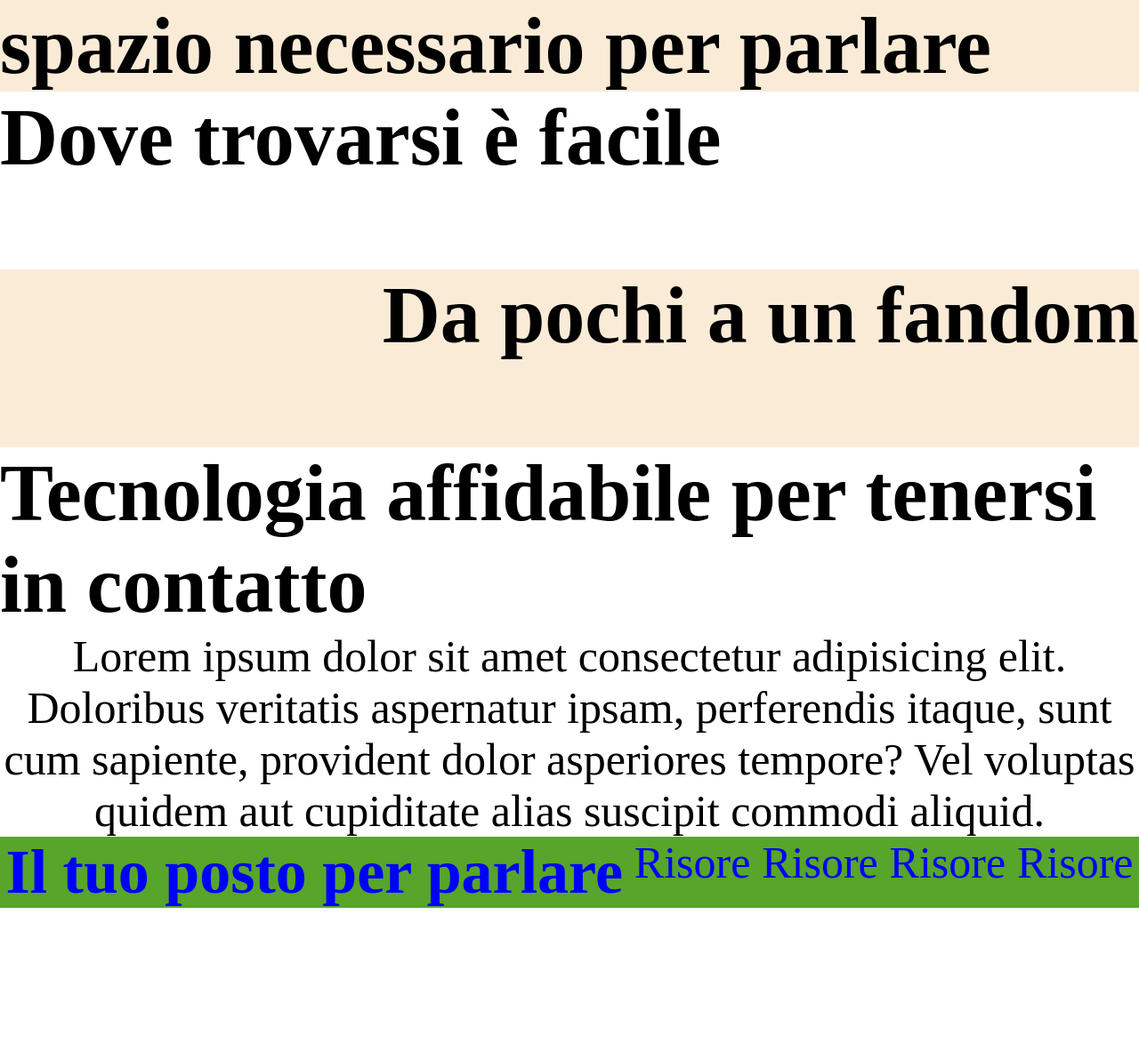
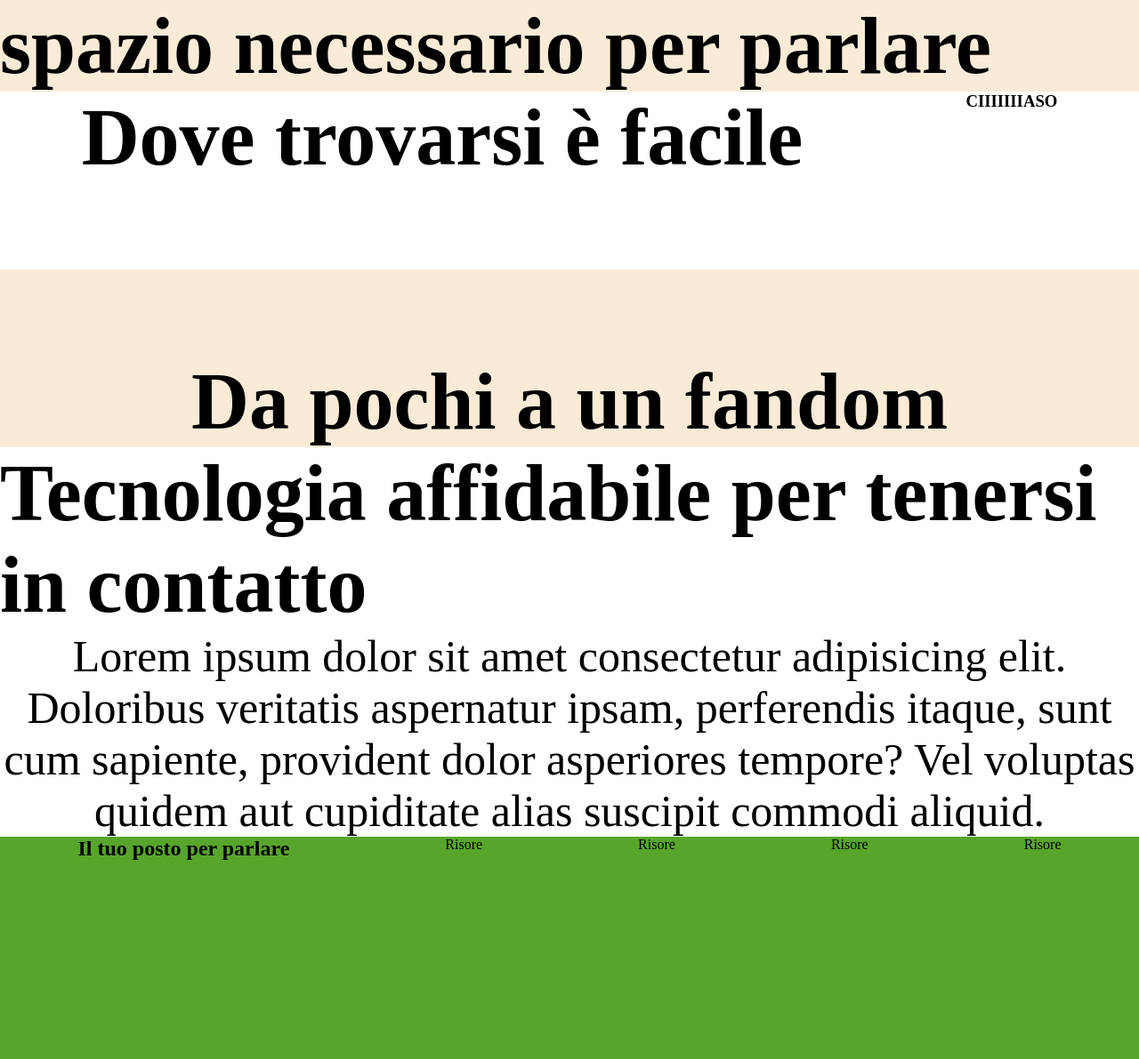
Before and after one commit to Nali1919/htmlcss-struttura-discord, a plain HTML site: page index.html in a window 1280 px wide. Shown: the part 964-2155 px from the top of the page at 89% size. Before the commit the page ends 1985 px from the top, so only its background shows below. Drawn offline with Linux system fonts and the light colour scheme.

Commit message:
Apporto modifiche definitive

```diff
--- a/css/style.css
+++ b/css/style.css
@@ -83,6 +83,7 @@ p {
     background-color: antiquewhite;
     flex-basis: 200px;
     flex-wrap: wrap;
+    justify-content: space-around;
     align-items: flex-end;
 }
 
@@ -90,14 +91,15 @@ p {
     background-color: white;
     flex-basis: 200px;
     flex: wrap;
-    align-items: flex-start;
+    justify-content: space-around;
 }
 
 .third {
     background-color: antiquewhite;
     flex-basis: 200px;
+    justify-content: space-around;
+    flex: wrap;
     align-items: flex-end;
-    flex: wrap;
 }
 
 .fourth {
@@ -105,26 +107,16 @@ p {
     flex-basis: 300px;
     justify-content: center;
     align-items: center;
+    flex-direction: column;
 }
 
 
+.endmenu {
+    height: 250px;
+    background-color: rgb(87, 165, 42);
+    flex-direction: row;
 
-
-.endmenu {
-    background-color: rgb(87, 165, 42);
-    flex-basis: 250px;
-    flex-direction: row;
     justify-content: space-around;
 
 
 }
-
-span {
-    font-size: 50px;
-    color: blue;
-}
-
-h2 {
-    font-size: 70px;
-    color: blue;
-}
--- a/index.html
+++ b/index.html
@@ -42,18 +42,21 @@
 
 
                 </section>
-                <section class=" second flex column">
+                <section class=" second flex ">
                     <h1 class="cotitle">Dove trovarsi è facile</h1>
+                    <div class="flex h33">
+                        <h3>CIIIIIIIASO</h3>
+                    </div>
 
 
 
                 </section>
-                <section class=" third flex column">
+                <section class=" third flex ">
                     <h1 class="cotitle">Da pochi a un fandom</h1>
 
 
                 </section>
-                <section class=" fourth flex column">
+                <section class=" fourth flex ">
                     <h1 class="cotitle"> Tecnologia affidabile per tenersi in contatto</h1>
                     <p class="par">Lorem ipsum dolor sit amet consectetur adipisicing elit. Doloribus veritatis
                         aspernatur ipsam,
```
